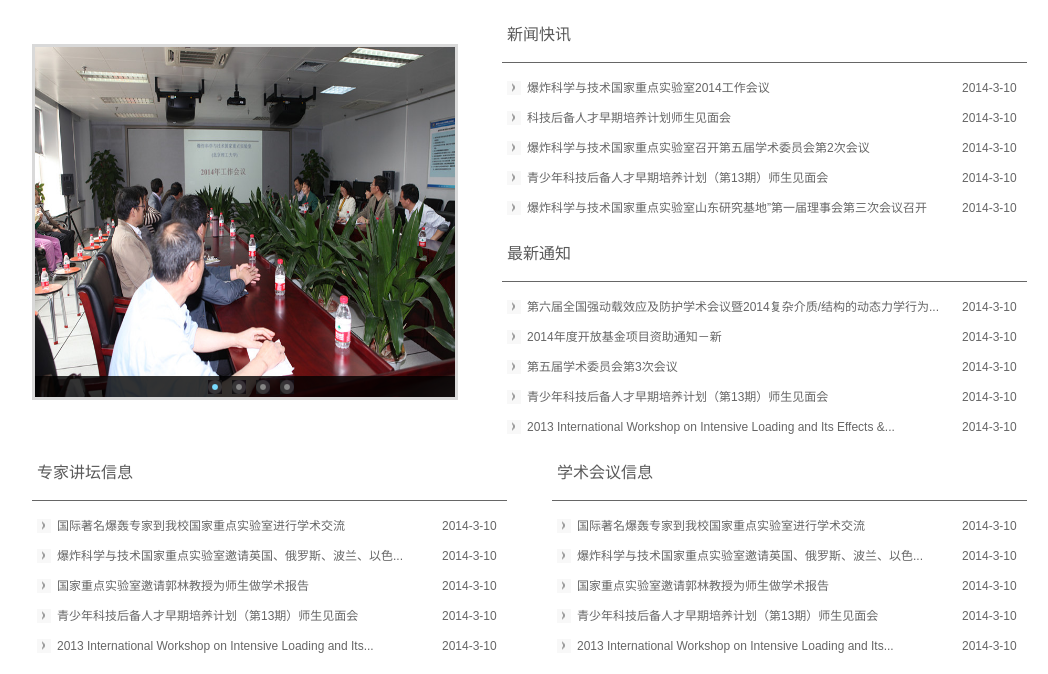
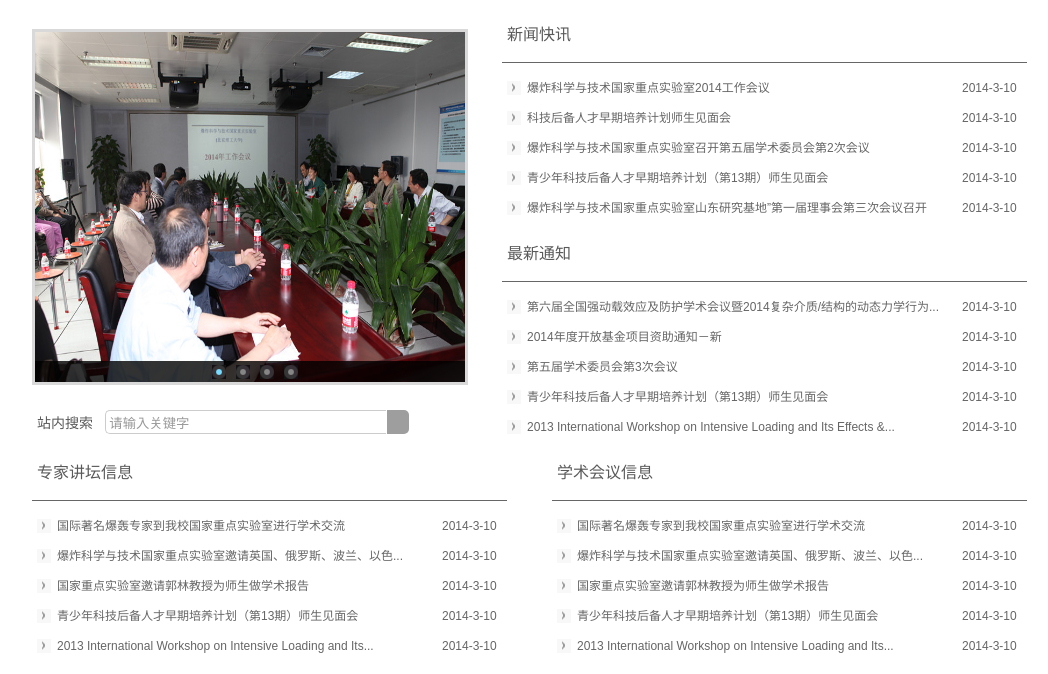
Before and after one commit to lizzyphy/lab_baozha, a CodeIgniter app: page / in a window 1280 px wide. Shown: the part 171-845 px from the top of the page, without its empty margins (108-1156 px from the left). Run offline with CodeIgniter, Linux system fonts and the light colour scheme; grey boxes are pictures that could not be loaded.

Commit message:
初步完成搜索框

```diff
--- a/application/views/homecontent.php
+++ b/application/views/homecontent.php
@@ -1,20 +1,20 @@
 
 <div id="box">
+	<div style="width: 420px; float:left;">
 		<div class="focus">
 			<div id="pic">
 				<ul>
 					<li>
-				<a href=""><img width="420" height="350" src="<?php echo base_url('static/img/1.jpg'); ?>" /></a>
-
+					<a href=""><img width="430" height="350" src="<?php echo base_url('static/img/1.jpg'); ?>" /></a>
 					</li>
 					<li>
-				<a href=""><img width="420" height="350" src="<?php echo base_url('static/img/2.jpg'); ?>" /></a>
+					<a href=""><img width="430" height="350" src="<?php echo base_url('static/img/2.jpg'); ?>" /></a>
 					</li>
 					<li>
-				<a href=""><img width="420" height="350" src="<?php echo base_url('static/img/3.jpg'); ?>" /></a>
+					<a href=""><img width="430" height="350" src="<?php echo base_url('static/img/3.jpg'); ?>" /></a>
 					</li>
 					<li>
-				<a href=""><img width="420" height="350" src="<?php echo base_url('static/img/4.jpg'); ?>" /></a>
+					<a href=""><img width="430" height="350" src="<?php echo base_url('static/img/4.jpg'); ?>" /></a>
 					</li>
 				</ul>
 			</div>
@@ -28,6 +28,14 @@
 				</ul>
 			</div>
 			<div class="clear"></div>
+		</div>
+		<div style="padding-left:5px;"><span style="width: 350px; float:left; font-family: Arial; font-size: 14px;">站内搜索&nbsp;&nbsp; <input class="input_1" type="text" value="&nbsp;请输入关键字"
+	size=30 onmouseover=this.focus();this.select();
+	onclick="if(value==defaultValue){value='';this.style.color='#000'}"
+	onBlur="if(!value){value=defaultValue;this.style.color='#999'}"
+	style="color: #999" /></span>
+<span style="width: 40px; float:left;"><input class="input_sub" type="submit" name="submit" id="submit"
+	value=" " /></span></div>
 	</div>
 	<div class="right">
 		<div class="title">
--- a/static/css/css.css
+++ b/static/css/css.css
@@ -87,15 +87,16 @@ a:hover {
 	color:#666;
 }
 .focus{
-	margin-top:25px;
-	width:420px;
+	margin-top:10px;
+	margin-bottom:25px;
+	width:430px;
 	height:350px;
 	float:left;
 	border:3px solid #d9d9d9;
 	position:relative;
 }
 .focus #pic{
-	width:420px;
+	width:430px;
 	height:350px;
 	overflow:hidden;
 }
@@ -105,21 +106,21 @@ a:hover {
 	float:left;
 }
 .focus #pic li{
-	width:420px;
+	width:430px;
 	height:350px;
 	float:left;
 }
 .focus #pic li img{
-	width:420px;
+	width:430px;
 	height:350px;
 	float:left;
 }
 .focus #pic li p{
-	width:420px;
+	width:430px;
 	height:35px;
 }
 .focus .tip-bg{
-	width:420px;
+	width:430px;
 	height:21px;
 	background:#000;
 	filter:alpha(opacity=80);
@@ -172,3 +173,27 @@ a:hover {
 .left2{
 	float:left;
 }
+.input_1 {
+	height: 22px;
+	border: 1px solid #CCC;
+	border-bottom-left-radius: 5px;
+	border-top-left-radius: 5px;
+	border-right: none;
+	width: 280px;
+	_margin-bottom:2px;
+}
+
+.input_sub {
+	box-shadow: none;
+	width: 22px;
+	height: 24px;
+	background-image: url("../img/ss.gif");
+	background-repeat: no-repeat;
+	background-position: left;
+	float: left;
+	display: block;
+	border-bottom-right-radius: 5px;
+	border-top-right-radius: 5px;
+	border-left:none;
+	border: 0px;
+}
```
Also changed, not shown: 1 other file. Lines whose indentation alone changed are shown as unchanged.
